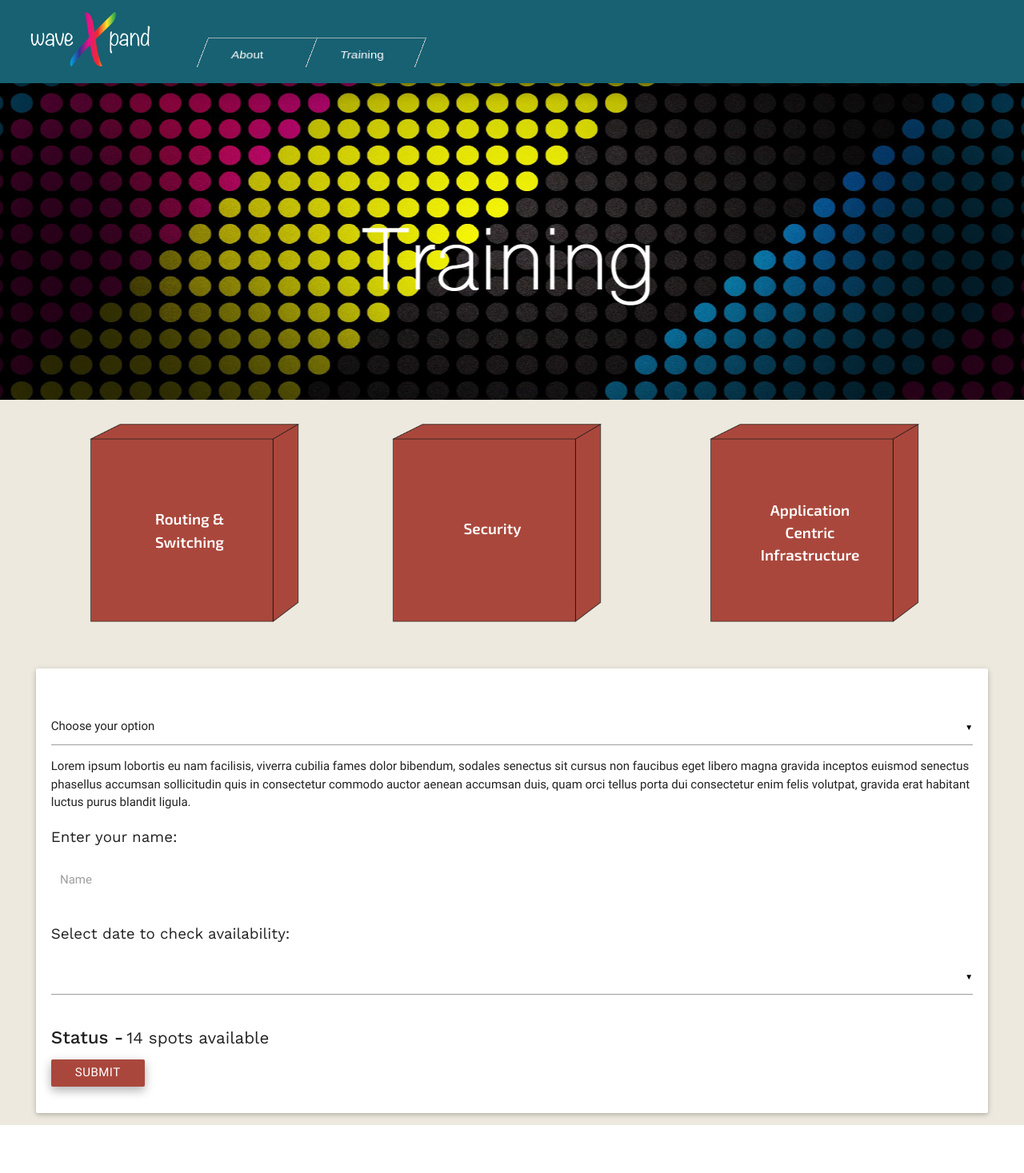
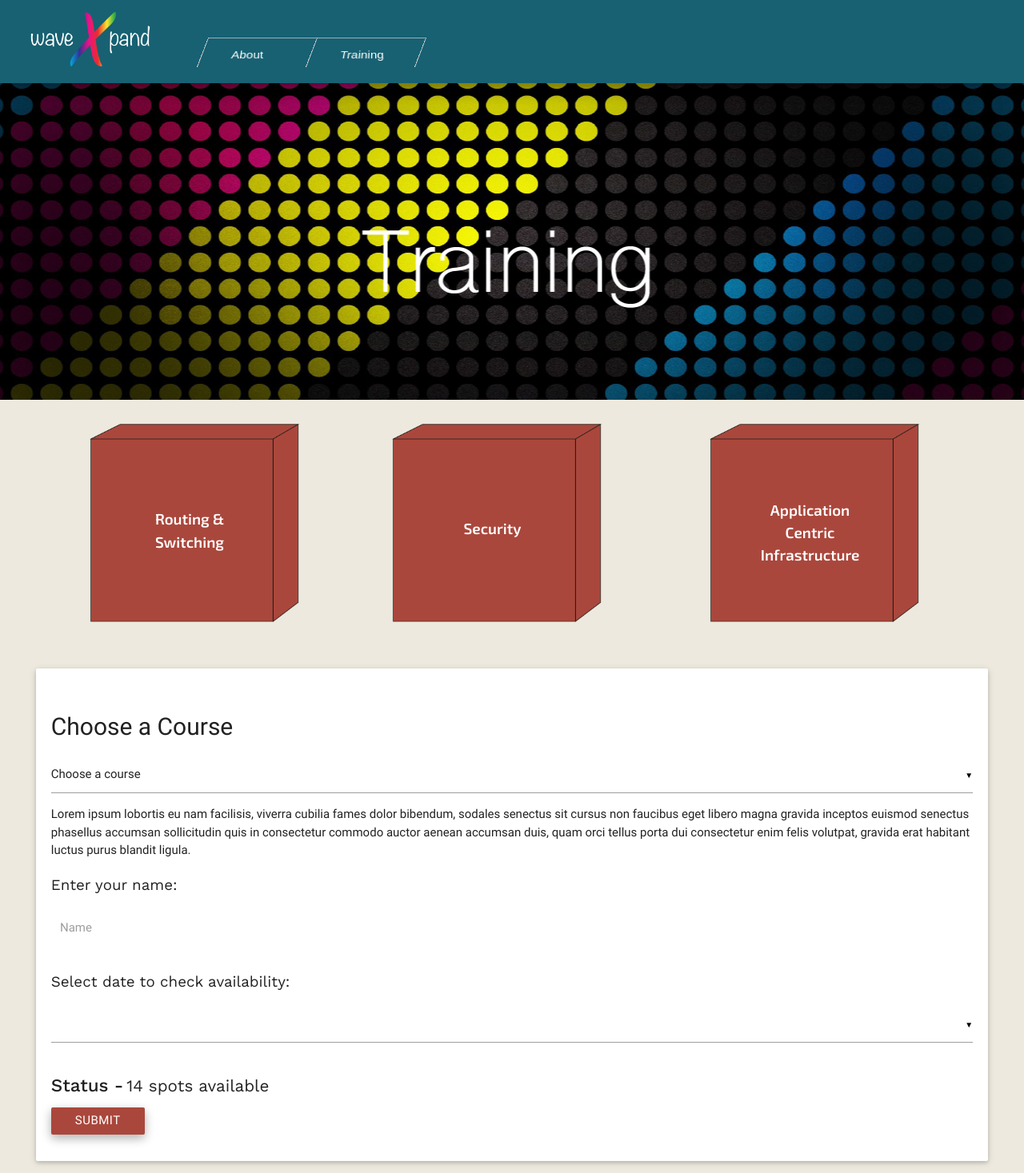
Before and after one commit to alisidd/waveXpand, a PHP site: page /training.php in a window 1280 px wide. Shown: the whole page at 80% size. Before the commit the page ends 1407 px from the top, so only its background shows below. Run offline with PHP 8.4, Linux system fonts and the light colour scheme; some libraries are stand-ins or nearby versions.

Commit message:
Make dates based on course selection not track selection

```diff
--- a/css/styles.css
+++ b/css/styles.css
@@ -482,7 +482,7 @@ iframe
 
 /* Courses page */
 
-.course-options
+.track-options
 {
     display: flex;
 
@@ -670,18 +670,6 @@ input[type=text] + label:after
 .input-field label.active
 {
     font-size: .8rem;
-<<<<<<< HEAD
-
-    -webkit-transform: translateY(-140%);
-            transform: translateY(-140%);
-
-    color: #aa473c;
-=======
-    color: #aa473c;
-
-    -webkit-transform: translateY(-140%);
-            transform: translateY(-140%);
->>>>>>> ee046b9d2d4cea9e86149f4f177abed7de7b2ab4
 }
 
 input[type=password].valid + label:after,
@@ -774,6 +762,11 @@ input[type=submit]
 
 /* Text on the card */
 
+.select-course
+{
+  font-size: 2rem;
+}
+
 p.date
 {
     font-family: 'Work Sans', sans-serif;
@@ -830,7 +823,7 @@ p.spots
         margin: 2em 2em 2em 2em;
     }
 
-    .course-options
+    .track-options
     {
         flex-direction: column;
 
--- a/training.php
+++ b/training.php
@@ -27,38 +27,22 @@
   	</script>
 
     <script async type="text/javascript">
+      $(document).on('change','#course-select',function() {
+         switch ($(this).val()) {
+            case "1":
+              var optionArray = ["sept,1,2016|sept,1,2016","sept,6,2016|sept,6,2016","sept,9,2016|sept,9,2016"];
+              break;
+            case "2":
+              var optionArray = ["oct,1,2016|oct,1,2016","oct,6,2016|oct,6,2016","oct,9,2016|oct,9,2016"];
+              break;
+            case "3":
+              var optionArray = ["nov,1,2016|nov,1,2016","nov,6,2016|nov,6,2016","nov,9,2016|nov,9,2016"];
+              break;
+        }
 
-      function populate(course, date)
-      {
-        var input = document.getElementById(course);
-        var courseName = input.innerHTML;
-        console.log(courseName);
-        courseName = courseName.replace(/(<br ?\/?>)*/g,"");
-        console.log(courseName);
-        document.getElementById('courseNameShown').innerHTML = courseName;
-		document.getElementById('courseID').value = courseName;
-      	var course = document.getElementById(course);
-      	var date = document.getElementById(date);
-        console.log(courseName);
+        document.getElementById("date").innerHTML = "";
 
-        date.innerHTML = "";
-
-      	if(courseName == "Security")
-      		{
-      			var optionArray = ["sept,1,2016|sept,1,2016","sept,6,2016|sept,6,2016","sept,9,2016|sept,9,2016"];
-      		}
-
-      	else if(courseName == "Routing &amp;  Switching")
-      		{
-      			var optionArray = ["oct,1,2016|oct,1,2016","oct,6,2016|oct,6,2016","oct,9,2016|oct,9,2016"];
-      		}
-
-      	else if(courseName == "Application  Centric  Infrastructure")
-      		{
-      			var optionArray = ["nov,1,2016|nov,1,2016","nov,6,2016|nov,6,2016","nov,9,2016|nov,9,2016"];
-      		}
-
-      	for(var option in optionArray)
+        for(var option in optionArray)
       		{
       			var pair = optionArray[option].split("|");
       			var newOption = document.createElement("option");
@@ -67,6 +51,18 @@
       			date.options.add(newOption);
       		}
       		$('select').material_select();
+      });
+    </script>
+
+    <script async type="text/javascript">
+
+      function populateCard(course, date)
+      {
+        var input = document.getElementById(course);
+        var courseName = input.innerHTML;
+        courseName = courseName.replace(/(<br ?\/?>)*/g,"");
+        document.getElementById('courseNameShown').innerHTML = courseName;
+		    document.getElementById('courseID').value = courseName;
       }
     </script>
 
@@ -146,10 +142,10 @@
         </li>
     </ul>
 
-    <div class="course-options">
-  		<span onclick="populate(this.id, 'date')" id="button1">Routing & <br> Switching</span>
-  		<span onclick="populate(this.id, 'date')" id="button2">Security</span>
-  		<span onclick="populate(this.id, 'date')" id="button3">Application <br> Centric <br> Infrastructure</span>
+    <div class="track-options">
+  		<span onclick="populateCard(this.id, 'date')" id="button1">Routing & <br> Switching</span>
+  		<span onclick="populateCard(this.id, 'date')" id="button2">Security</span>
+  		<span onclick="populateCard(this.id, 'date')" id="button3">Application <br> Centric <br> Infrastructure</span>
   	</div>
 
     <div id="card">
@@ -157,9 +153,10 @@
         <h1 id="courseNameShown"></h1>
 
     		<form name="myForm" class='col s12' action="process.php" onsubmit="return validateForm();" method="post">
-            <div class="input-field col s12">
-              <select>
-                <option value="" disabled selected>Choose your option</option>
+            <p class="select-course"> Choose a Course </p>
+            <div class="input-field">
+              <select id="course-select">
+                <option value="" disabled selected>Choose a course</option>
                 <option value="1">Course 1</option>
                 <option value="2">Course 2</option>
                 <option value="3">Course 3</option>
```
